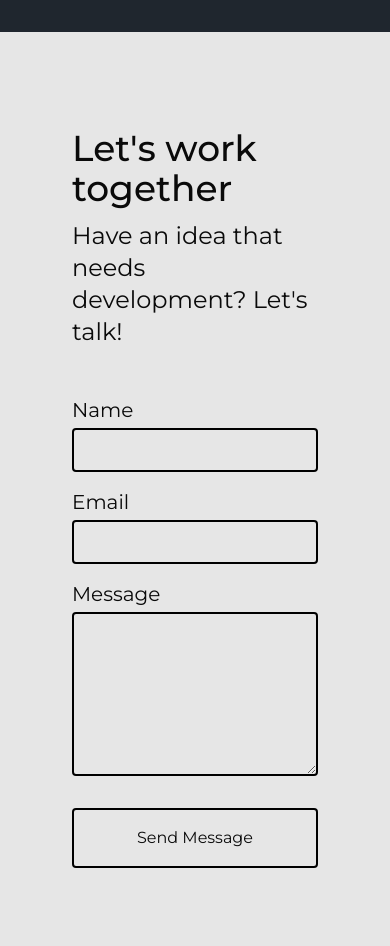
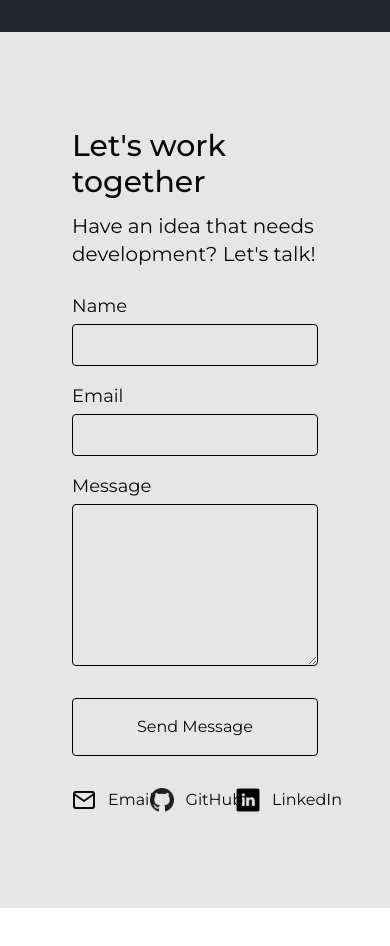
Before and after one commit to AlejandroALopez/portfolio, a React (Vite) app: page / in a window 390 px wide. Shown: the part 6560-7506 px from the top of the page. After the commit the page ends 7468 px from the top, so only its background shows below. Built offline with nearby package versions, Linux system fonts and the light colour scheme.

Commit message:
contact section responsive

```diff
--- a/src/pages/AboutMe.tsx
+++ b/src/pages/AboutMe.tsx
@@ -25,14 +25,14 @@ const data: IData = {
 
 export default function AboutMe() {
     return (
-        <section id="about" className="flex flex-col md:flex-row min-h-screen bg-whiteBg gap-12 pt-12">
+        <section id="about" className="flex flex-col md:flex-row min-h-screen bg-whiteBg gap-12 max-lg:pt-12">
             <img
                 //className="hidden lg:flex max-w-[600px] w-4/12"
                  className="hidden lg:flex w-5/12"
                 src={AboutMeImage}
                 alt="about me image"
             />
-            <div className="flex flex-col gap-8 lg:gap-12 my-12 text-blackText py-4 px-12 lg:px-0 lg:pr-24">
+            <div className="flex flex-col gap-8 lg:gap-12 my-12 text-blackText py-4 px-12 lg:px-0 lg:pr-24 lg:pt-12">
                 <div className="flex flex-col gap-2">
                     <p className="font-medium text-3xl md:text-4xl">About me</p>
                     <p className="text-grayText text-xl md:text-2xl font-normal">{data.subtitle}</p>
--- a/src/pages/Contact.tsx
+++ b/src/pages/Contact.tsx
@@ -17,21 +17,21 @@ export default function Contact() {
     }
 
     return (
-        <section id="contact" className="flex flex-row justify-between min-h-screen bg-whiteBg text-blackText p-18 py-24">
+        <section id="contact" className="flex flex-col lg:flex-row justify-between min-h-screen bg-whiteBg text-blackText p-18 py-24 max-lg:gap-8">
             {/* Left side */}
-            <div className="flex flex-col gap-12">
+            <div className="flex flex-col gap-6 md:gap-12">
                 <div className="flex flex-col gap-4">
                     <div className="flex flex-col gap-3">
-                        <p className="font-medium text-4xl">Let's work together</p>
-                        <p className="text-2xl">Have an idea that needs development? Let's talk!</p>
+                        <p className="font-medium text-3xl md:text-4xl">Let's work together</p>
+                        <p className="text-xl md:text-2xl">Have an idea that needs development? Let's talk!</p>
                     </div>
                 </div>
                 {/* Form fields */}
                 <form onSubmit={handleSubmit} className="flex flex-col gap-4">
                     <div className="flex flex-col gap-1">
-                        <p className="text-xl">Name</p>
+                        <p className="text-lg md:text-xl">Name</p>
                         <input
-                            className="border-2 border-black rounded-sm p-2"
+                            className="border sm:border-2 border-black rounded-sm p-2"
                             type="text"
                             required
                             value={name}
@@ -39,9 +39,9 @@ export default function Contact() {
                         />
                     </div>
                     <div className="flex flex-col gap-1">
-                        <p className="text-xl">Email</p>
+                        <p className="text-lg md:text-xl">Email</p>
                         <input
-                            className="border-2 border-black rounded-sm p-2"
+                            className="border sm:border-2 border-black rounded-sm p-2"
                             type="email"
                             required
                             value={email}
@@ -49,9 +49,9 @@ export default function Contact() {
                         />
                     </div>
                     <div className="flex flex-col gap-1">
-                        <p className="text-xl">Message</p>
+                        <p className="text-lg md:text-xl">Message</p>
                         <textarea
-                            className="border-2 border-black rounded-sm p-2"
+                            className="border sm:border-2 border-black rounded-sm p-2"
                             rows={6}
                             required
                             value={message}
@@ -59,7 +59,7 @@ export default function Contact() {
                         />
                     </div>
                     <button
-                        className="w-full border-2 border-black rounded-sm p-4 mt-4 cursor-pointer"
+                        className="w-full border sm:border-2 border-black rounded-sm p-4 mt-4 cursor-pointer"
                         type="submit"
                     >
                         Send Message
@@ -67,7 +67,7 @@ export default function Contact() {
                 </form>
             </div>
             {/* Right side */}
-            <div className="hidden md:flex flex-col gap-4 text-lg">
+            <div className="flex flex-row lg:flex-col max-lg:justify-center gap-4 text-md lg:text-lg">
                 <button className="flex flex-row gap-3 cursor-pointer">
                     <img src={mailIcon} alt="mail" />
                     <p>Email</p>
```
